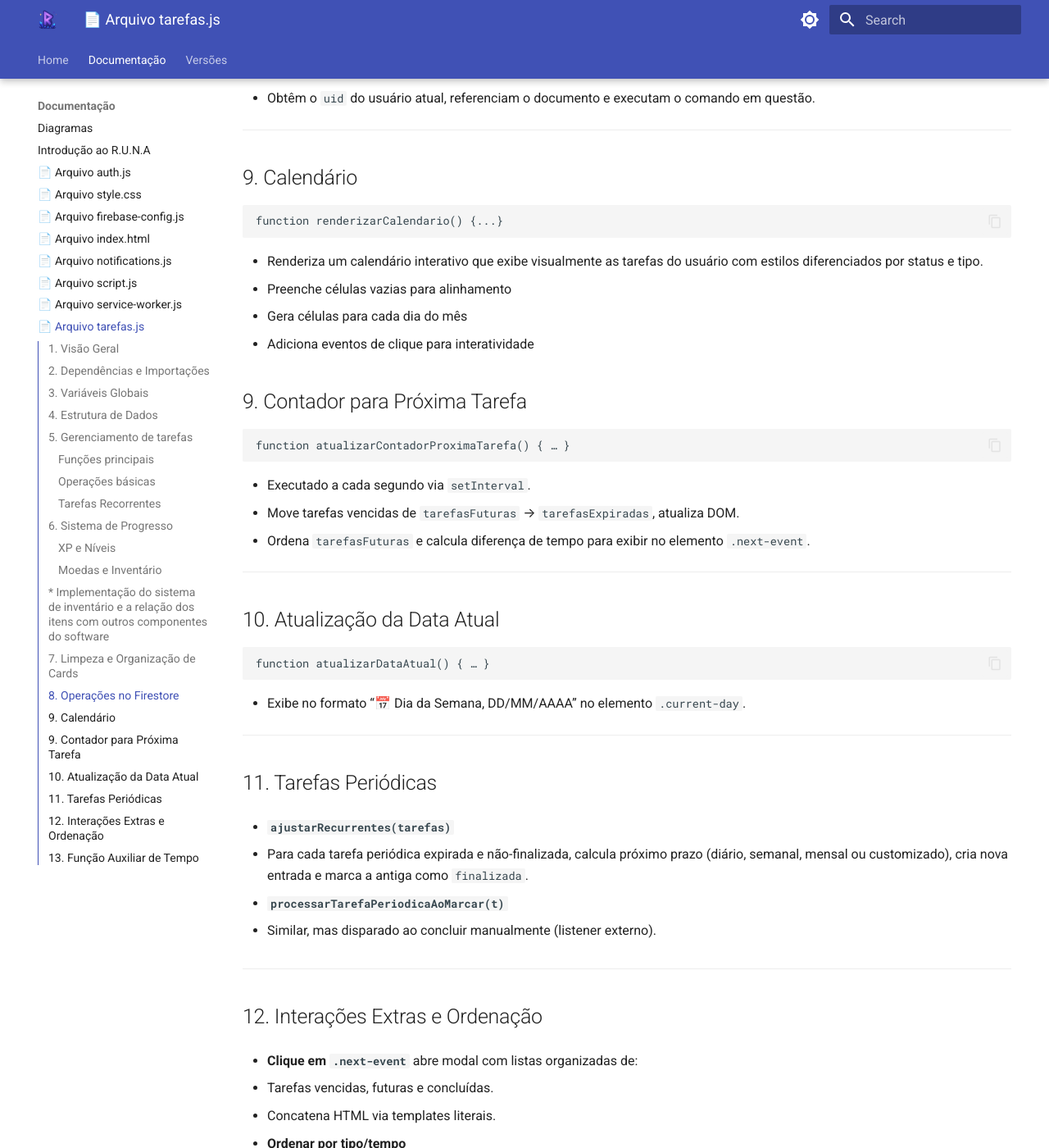
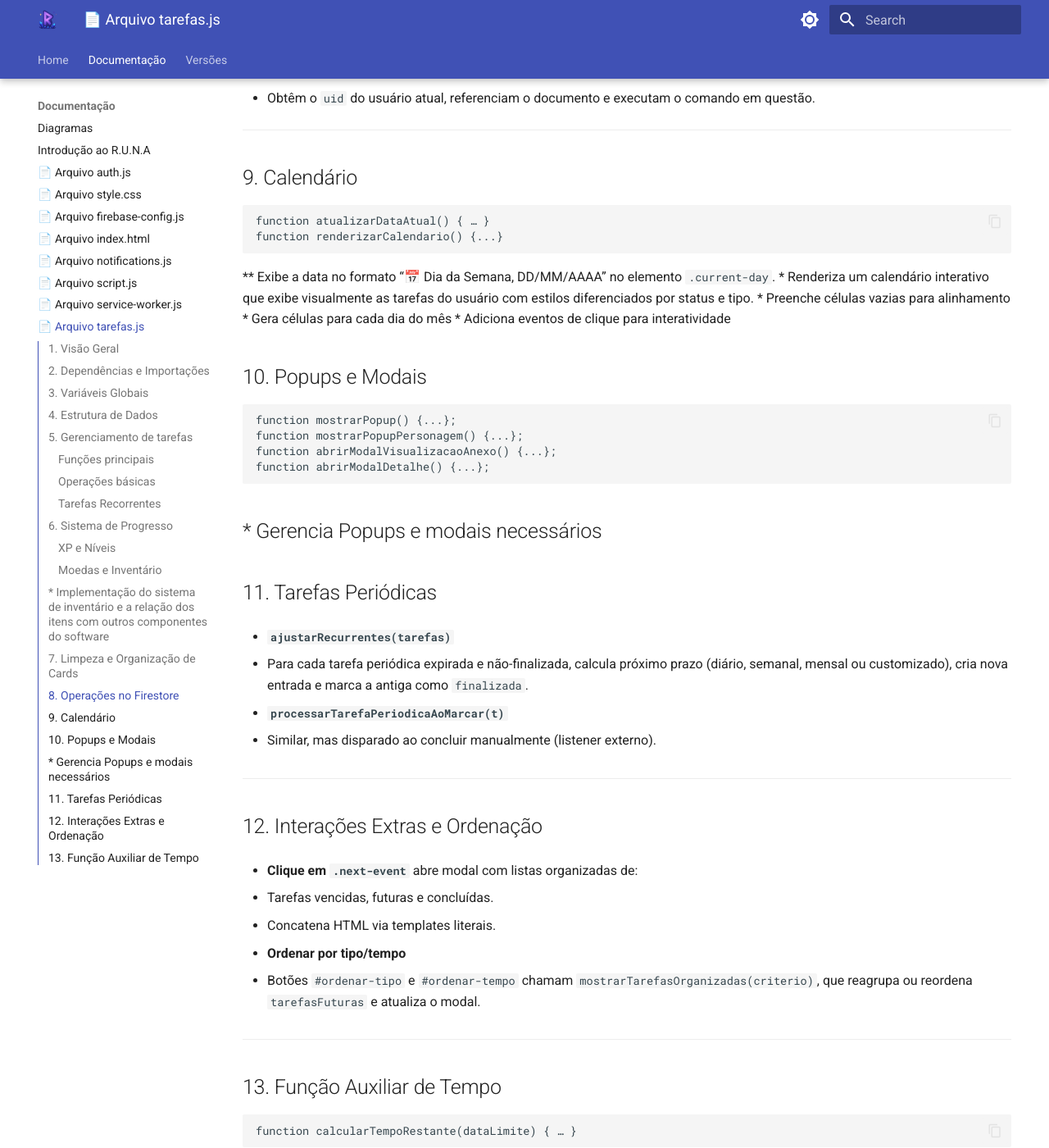
Before and after one commit to Radsfer/DocsE7Runa, an MkDocs documentation site: the page built from docs/documentação/tarefas.md, in a window 1280 px wide and 1400 px high, scrolled down 2889 px. Shown: the whole window at 82% size. Built offline with MkDocs 1.6.1 and Material for MkDocs 9.7.7, drawn with Linux system fonts in a browser that asks for light colours.

Commit message:
Popups e Modais

````diff
--- a/docs/documentação/tarefas.md
+++ b/docs/documentação/tarefas.md
@@ -117,34 +117,26 @@ excluirTarefaDoFirestore(id){...};
 ## 9. Calendário
 
 ```js
+function atualizarDataAtual() { … }
 function renderizarCalendario() {...}
 ```
 
+** Exibe a data no formato “📅 Dia da Semana, DD/MM/AAAA” no elemento `.current-day`.
 * Renderiza um calendário interativo que exibe visualmente as tarefas do usuário com estilos diferenciados por status e tipo.
 * Preenche células vazias para alinhamento
 * Gera células para cada dia do mês
 * Adiciona eventos de clique para interatividade
 
-## 9. Contador para Próxima Tarefa
+## 10. Popups e Modais
 
 ```js
-function atualizarContadorProximaTarefa() { … }
+function mostrarPopup() {...};
+function mostrarPopupPersonagem() {...};
+function abrirModalVisualizacaoAnexo() {...};
+function abrirModalDetalhe() {...};
 ```
 
-* Executado a cada segundo via `setInterval`.
-* Move tarefas vencidas de `tarefasFuturas` → `tarefasExpiradas`, atualiza DOM.
-* Ordena `tarefasFuturas` e calcula diferença de tempo para exibir no elemento `.next-event`.
-
----
-
-## 10. Atualização da Data Atual
-
-```js
-function atualizarDataAtual() { … }
-```
-
-* Exibe no formato “📅 Dia da Semana, DD/MM/AAAA” no elemento `.current-day`.
-
+* Gerencia Popups e modais necessários
 ---
 
 ## 11. Tarefas Periódicas
````
